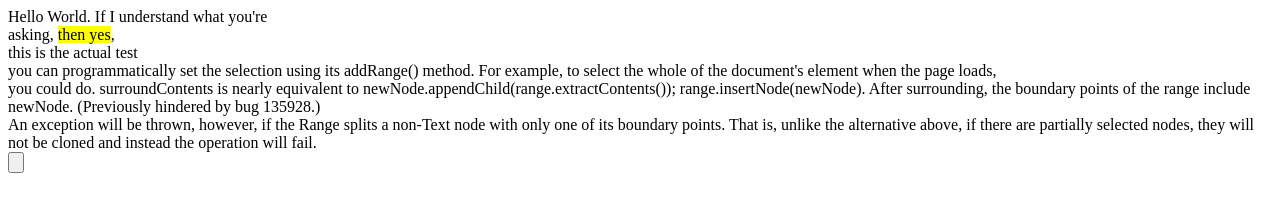
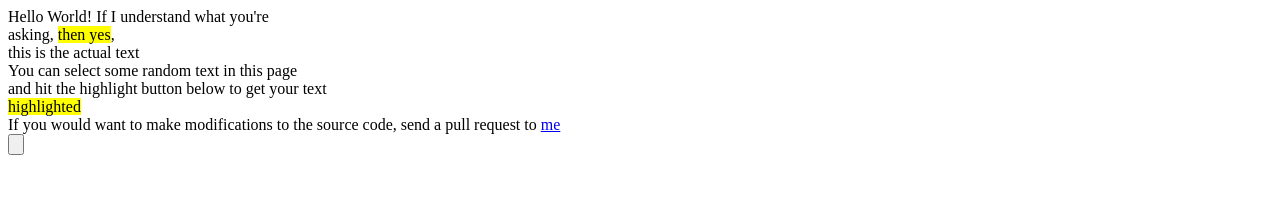
Before and after one commit to senthilkumarv/hiliter, a plain HTML site: page index.html in a window 1280 px wide. Drawn offline with nearby package versions, Linux system fonts and the light colour scheme; a script that the page names is missing.

Commit message:
Modified HTML content

```diff
--- a/index.html
+++ b/index.html
@@ -13,14 +13,14 @@
 <body>
 	<div id="content">
 		<div>
-		  Hello World.
+		  Hello World!
 		  	<span>If I understand</span> what you're
 			<div>asking,
 				<span class="highlight">then yes</span>,
-				<div>this is the actual test</div>
-				</div>you can programmatically set the selection using its addRange() method. For example, to select the whole of the document's element when the page loads,</div>
-				<div>you could do. surroundContents is nearly equivalent to newNode.appendChild(range.extractContents()); range.insertNode(newNode). After surrounding, the boundary points of the range include newNode. (Previously hindered by bug 135928.)</div>
-				<div>An exception will be thrown, however, if the Range splits a non-Text node with only one of its boundary points. That is, unlike the alternative above, if there are partially selected nodes, they will not be cloned and instead the operation will fail.</div>
+				<div>this is the actual text</div>
+				</div>You can select some random text in this page</div>
+				<div>and hit the highlight button below to get your text </div><span class="highlight">highlighted</span>
+				<div>If you would want to make modifications to the source code, send a pull request to <a href="me">me</a></div>
 			</div>
 		</div>
 	</div>
```
